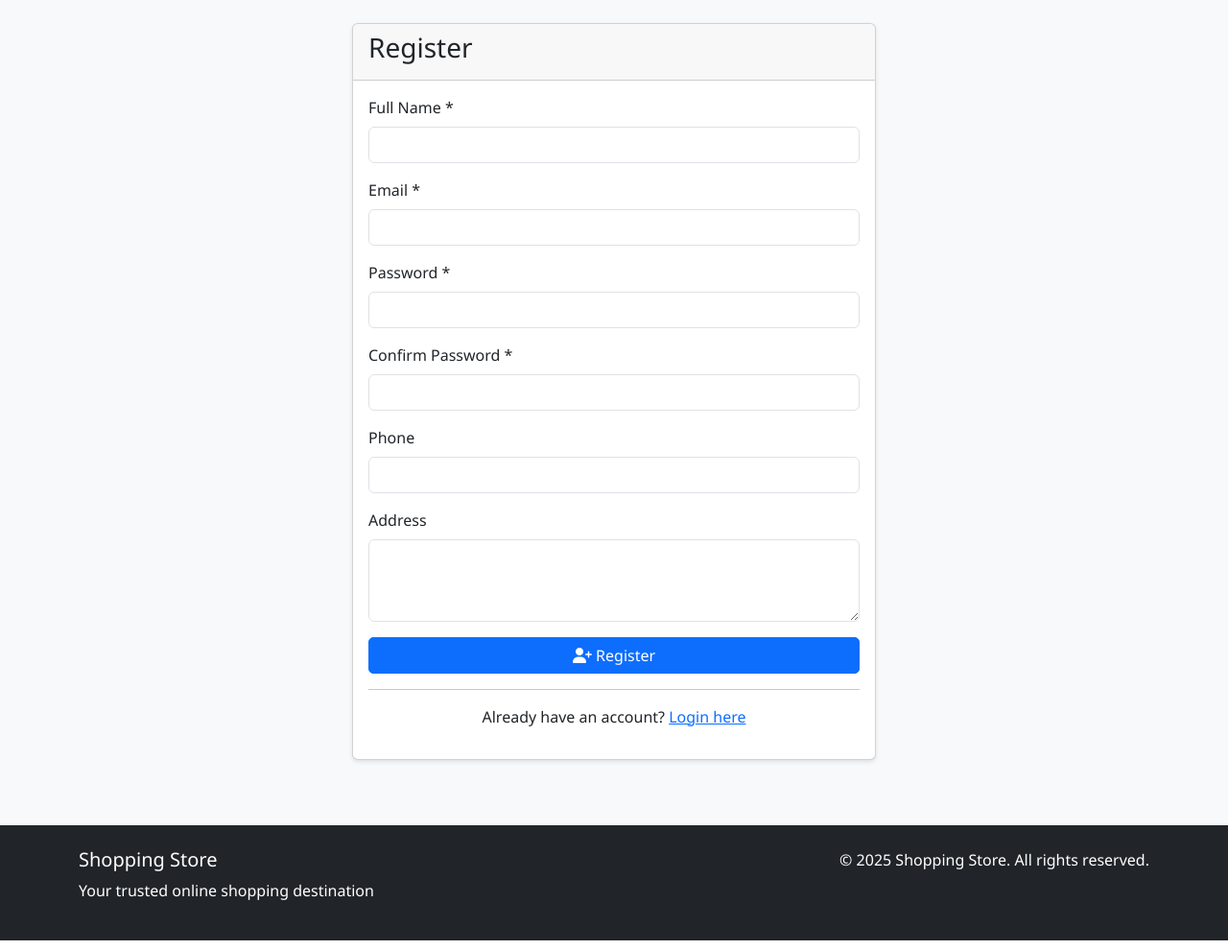
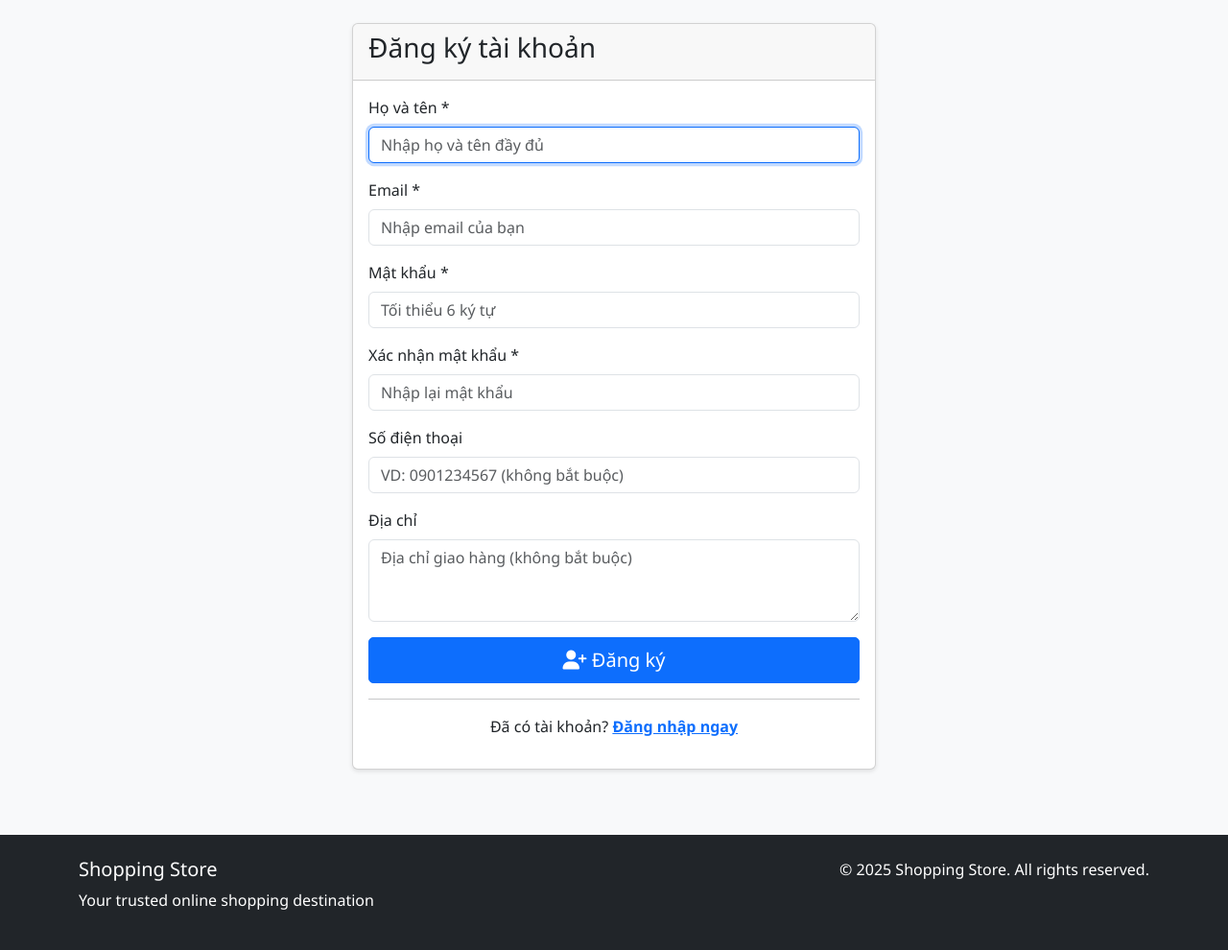
Before and after one commit to vicute0707/ShoppingMeVaBe, a Java web app: template src/main/webapp/WEB-INF/views/guest/register.jsp in a window 1280 px wide. Shown: the part 62-1052 px from the top of the page at 96% size. Run offline with Tomcat 11, a stand-in JSP engine, Linux system fonts and the light colour scheme; the template is opened without the code that fills it, so the values that code supplies are empty.

Commit message:
✨ Improve authentication UX - Simplify login/register flow
IMPROVEMENTS:
1. Login page (guest/login.jsp)
   - Remove unnecessary "remember-me" checkbox (JWT always 24h)
   - Add autofocus to email field for better UX
   - Add Vietnamese placeholders for all fields
   - Improve button styling (btn-lg)
   - Show admin test account credentials
   - Vietnamize all text: "Đăng nhập", "Mật khẩu", etc.

2. Register page (guest/register.jsp)
   - Add autofocus to fullName field
   - Add Vietnamese placeholders for all fields
   - Improve labels: "Họ và tên", "Số điện thoại", "Địa chỉ"
   - Add helpful placeholders: "VD: 0901234567 (không bắt buộc)"
   - Vietnamize all text and buttons

3. Navigation (common/header.jsp)
   - Fix orders link: /orders → /checkout/orders
   - Consistent with CheckoutController endpoints

4. AuthController improvements
   - Better redirect logic for authenticated users (admin vs customer)
   - Vietnamize error/success messages
   - Logout message: "Đăng xuất thành công!"

BENEFITS:
- Simpler, cleaner UI without unnecessary options
- Better Vietnamese localization
- Auto-focus improves typing flow
- Clear test credentials for admin
- Consistent navigation paths
- No more confusing "remember me" checkbox

UX FLOW:
1. User opens /login → Email field auto-focused
2. User types credentials → Clear Vietnamese labels
3. User clicks "Đăng nhập" → Auto-redirect based on role
4. User clicks "Đăng xuất" → Clear cookies + redirect to login

```diff
--- a/src/main/webapp/WEB-INF/views/common/header.jsp
+++ b/src/main/webapp/WEB-INF/views/common/header.jsp
@@ -34,7 +34,7 @@
                 </li>
                 <c:if test="${pageContext.request.userPrincipal != null && pageContext.request.isUserInRole('CUSTOMER')}">
                     <li class="nav-item">
-                        <a class="nav-link" href="${pageContext.request.contextPath}/orders">
+                        <a class="nav-link" href="${pageContext.request.contextPath}/checkout/orders">
                             <i class="fas fa-shopping-bag"></i> Đơn hàng của tôi
                         </a>
                     </li>
--- a/src/main/webapp/WEB-INF/views/guest/register.jsp
+++ b/src/main/webapp/WEB-INF/views/guest/register.jsp
@@ -8,7 +8,7 @@
     <div class="col-md-6">
         <div class="card">
             <div class="card-header">
-                <h3>Register</h3>
+                <h3>Đăng ký tài khoản</h3>
             </div>
             <div class="card-body">
                 <form:form action="${pageContext.request.contextPath}/register" method="post"
@@ -16,59 +16,63 @@
                     <input type="hidden" name="${_csrf.parameterName}" value="${_csrf.token}"/>
 
                     <div class="mb-3">
-                        <label for="fullName" class="form-label">Full Name *</label>
+                        <label for="fullName" class="form-label">Họ và tên *</label>
                         <form:input path="fullName" class="form-control" id="fullName" required="required"
-                                    minlength="3" maxlength="100"/>
+                                    minlength="3" maxlength="100" autofocus="autofocus"
+                                    placeholder="Nhập họ và tên đầy đủ"/>
                         <form:errors path="fullName" cssClass="text-danger"/>
-                        <div class="invalid-feedback">Full name must be between 3 and 100 characters.</div>
+                        <div class="invalid-feedback">Họ tên phải từ 3-100 ký tự.</div>
                     </div>
 
                     <div class="mb-3">
                         <label for="email" class="form-label">Email *</label>
-                        <form:input path="email" type="email" class="form-control" id="email" required="required"/>
+                        <form:input path="email" type="email" class="form-control" id="email" required="required"
+                                    placeholder="Nhập email của bạn"/>
                         <form:errors path="email" cssClass="text-danger"/>
-                        <div class="invalid-feedback">Please enter a valid email.</div>
+                        <div class="invalid-feedback">Vui lòng nhập email hợp lệ.</div>
                     </div>
 
                     <div class="mb-3">
-                        <label for="password" class="form-label">Password *</label>
+                        <label for="password" class="form-label">Mật khẩu *</label>
                         <form:password path="password" class="form-control" id="password" required="required"
-                                       minlength="6"/>
+                                       minlength="6" placeholder="Tối thiểu 6 ký tự"/>
                         <form:errors path="password" cssClass="text-danger"/>
-                        <div class="invalid-feedback">Password must be at least 6 characters.</div>
+                        <div class="invalid-feedback">Mật khẩu phải có ít nhất 6 ký tự.</div>
                     </div>
 
                     <div class="mb-3">
-                        <label for="confirmPassword" class="form-label">Confirm Password *</label>
+                        <label for="confirmPassword" class="form-label">Xác nhận mật khẩu *</label>
                         <form:password path="confirmPassword" class="form-control" id="confirmPassword"
-                                       required="required" minlength="6"/>
+                                       required="required" minlength="6" placeholder="Nhập lại mật khẩu"/>
                         <form:errors path="confirmPassword" cssClass="text-danger"/>
-                        <div class="invalid-feedback">Passwords must match.</div>
+                        <div class="invalid-feedback">Mật khẩu không khớp.</div>
                     </div>
 
                     <div class="mb-3">
-                        <label for="phone" class="form-label">Phone</label>
-                        <form:input path="phone" class="form-control" id="phone" maxlength="15"/>
+                        <label for="phone" class="form-label">Số điện thoại</label>
+                        <form:input path="phone" class="form-control" id="phone" maxlength="15"
+                                    placeholder="VD: 0901234567 (không bắt buộc)"/>
                         <form:errors path="phone" cssClass="text-danger"/>
                     </div>
 
                     <div class="mb-3">
-                        <label for="address" class="form-label">Address</label>
-                        <form:textarea path="address" class="form-control" id="address" rows="3" maxlength="255"/>
+                        <label for="address" class="form-label">Địa chỉ</label>
+                        <form:textarea path="address" class="form-control" id="address" rows="3" maxlength="255"
+                                       placeholder="Địa chỉ giao hàng (không bắt buộc)"/>
                         <form:errors path="address" cssClass="text-danger"/>
                     </div>
 
                     <div class="d-grid gap-2">
-                        <button type="submit" class="btn btn-primary">
-                            <i class="fas fa-user-plus"></i> Register
+                        <button type="submit" class="btn btn-primary btn-lg">
+                            <i class="fas fa-user-plus"></i> Đăng ký
                         </button>
                     </div>
                 </form:form>
 
                 <hr>
                 <p class="text-center">
-                    Already have an account?
-                    <a href="${pageContext.request.contextPath}/login">Login here</a>
+                    Đã có tài khoản?
+                    <a href="${pageContext.request.contextPath}/login" class="fw-bold">Đăng nhập ngay</a>
                 </p>
             </div>
         </div>
```
Also changed, not shown: src/main/java/iuh/student/www/controller/AuthController.java (+6 -3 lines), src/main/webapp/WEB-INF/views/guest/login.jsp (+13 -14 lines).
